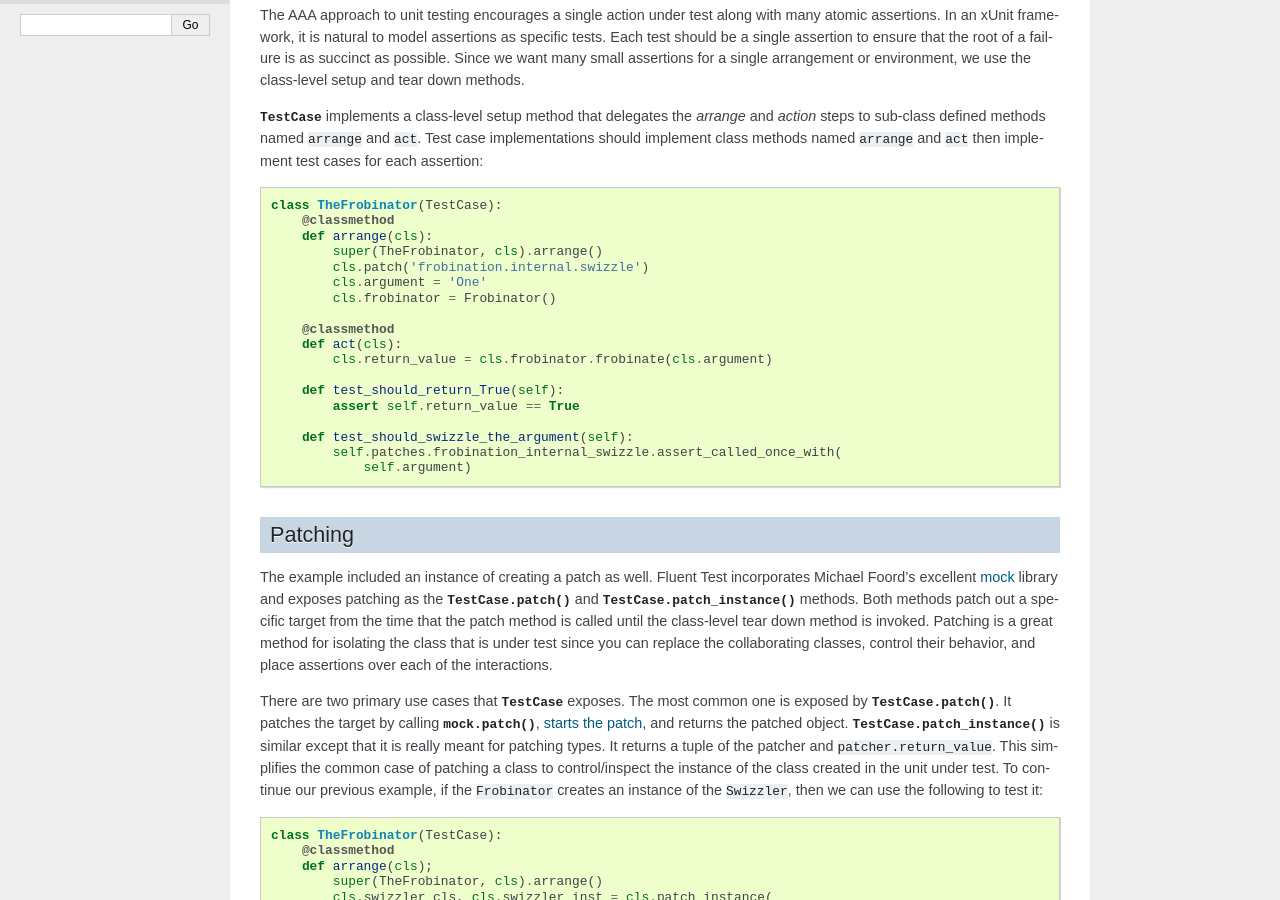
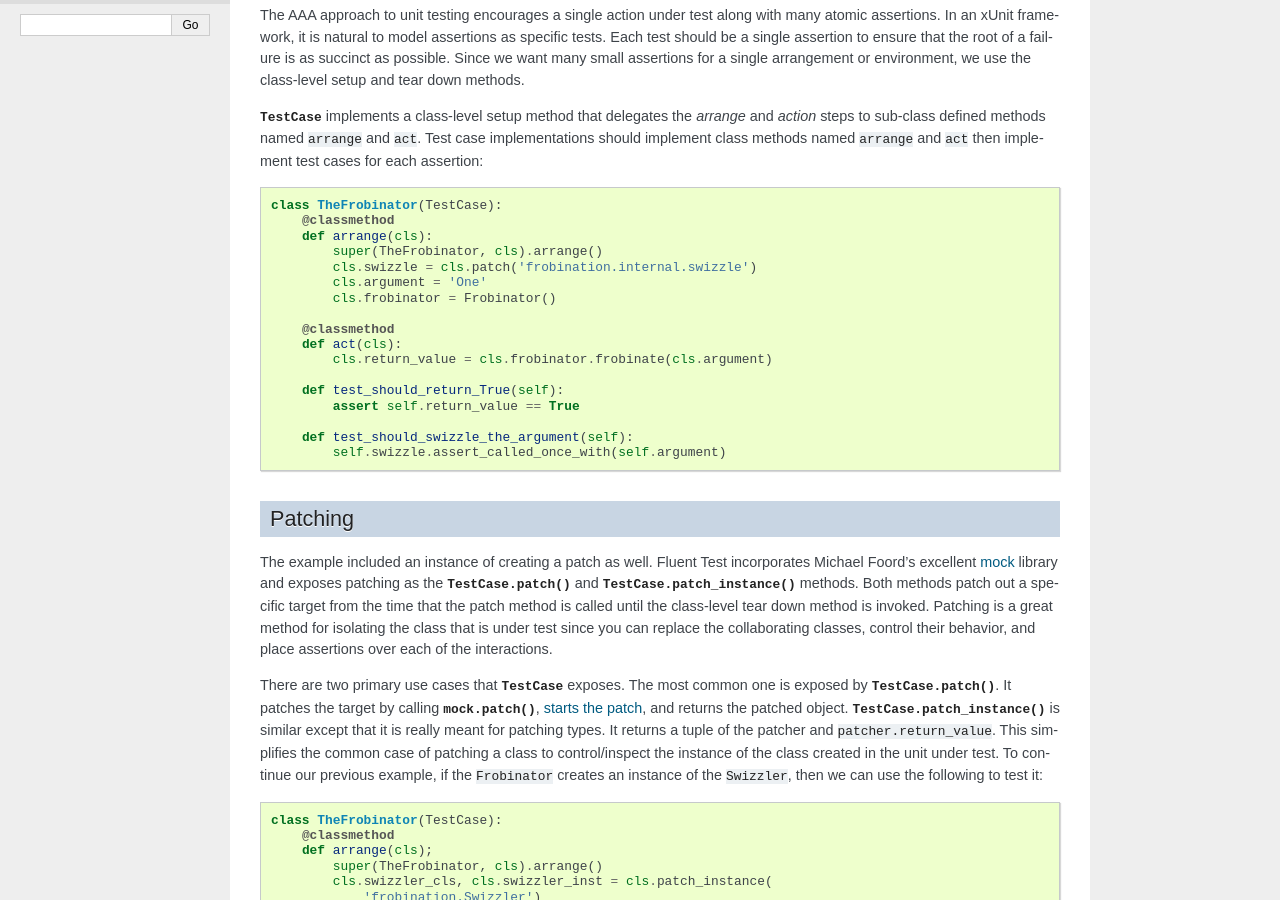
Before and after one commit to movermeyer/fluent-test, a Sphinx documentation site: the page built from doc/unit-testing.rst, in a window 1280 px wide and 900 px high, scrolled down 404 px. Built offline with Sphinx 7.4.7, drawn with Linux system fonts in a browser that asks for light colours.

Commit message:
docs: Remove mention of patching magic.

```diff
--- a/doc/unit-testing.rst
+++ b/doc/unit-testing.rst
@@ -36,7 +36,7 @@ assertion::
         @classmethod
         def arrange(cls):
             super(TheFrobinator, cls).arrange()
-            cls.patch('frobination.internal.swizzle')
+            cls.swizzle = cls.patch('frobination.internal.swizzle')
             cls.argument = 'One'
             cls.frobinator = Frobinator()
 
@@ -48,8 +48,7 @@ assertion::
             assert self.return_value == True
 
         def test_should_swizzle_the_argument(self):
-            self.patches.frobination_internal_swizzle.assert_called_once_with(
-                self.argument)
+            self.swizzle.assert_called_once_with(self.argument)
 
 
 Patching
```
